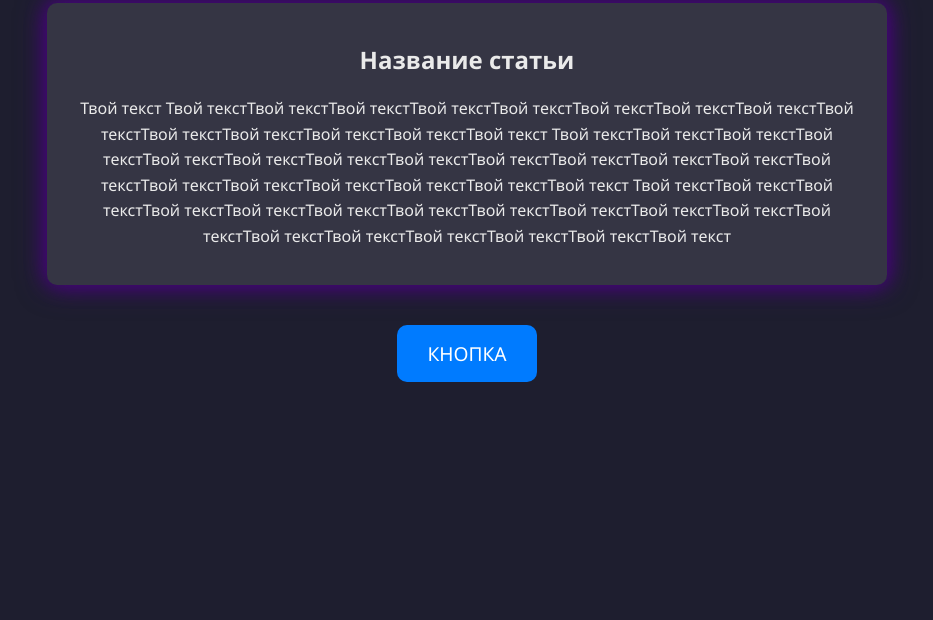
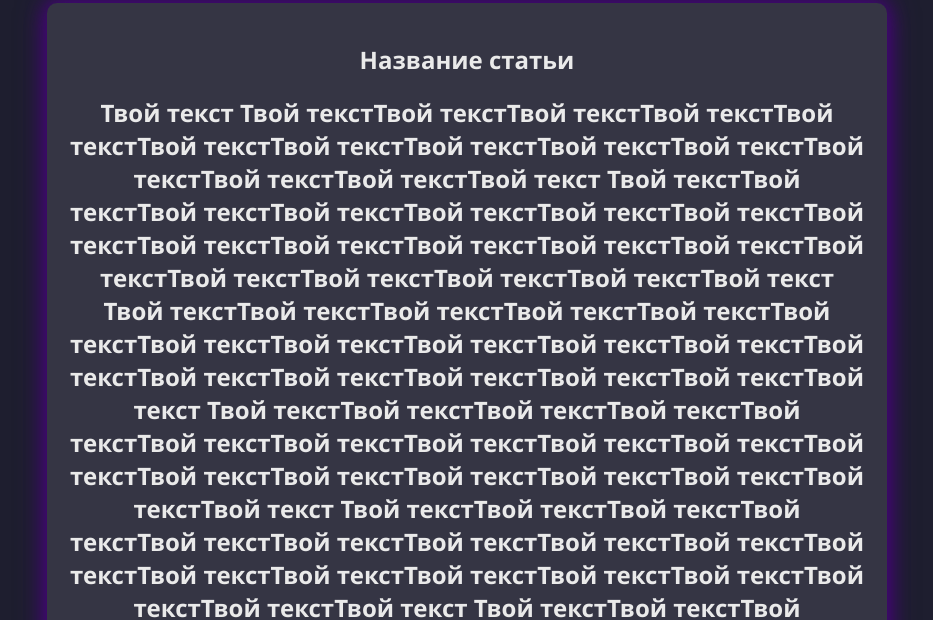
Before and after one commit to exxarbit/webka, a plain HTML site: page index.html in a window 1280 px wide. Shown: the part 342-962 px from the top of the page, without its empty margins (173-1106 px from the left). Before the commit the page ends 800 px from the top, so only its background shows below. Drawn offline with Linux system fonts and the light colour scheme.

Commit message:
Update index.html

```diff
--- a/index.html
+++ b/index.html
@@ -4,7 +4,7 @@
     <meta charset="UTF-8">
     <meta name="viewport" content="width=device-width, initial-scale=1.0">
     <title>Сияние вокруг видео</title>
-    <link rel="stylesheet" href="styles.css"> <!-- Подключение внешнего CSS файла -->
+    <link rel="stylesheet" href="styles.css">
 </head>
 <body>
 
@@ -15,14 +15,21 @@
 
     <div class="article-container">
         <h2 class="article-title">Название статьи</h2>
-        <p>Твой текст Твой текстТвой текстТвой текстТвой текстТвой текстТвой текстТвой текстТвой текстТвой текстТвой текстТвой текстТвой текстТвой текстТвой текст
+        <h2>Твой текст Твой текстТвой текстТвой текстТвой текстТвой текстТвой текстТвой текстТвой текстТвой текстТвой текстТвой текстТвой текстТвой текстТвой текст
             Твой текстТвой текстТвой текстТвой текстТвой текстТвой текстТвой текстТвой текстТвой текстТвой текстТвой текстТвой текстТвой текстТвой текстТвой текстТвой текстТвой текстТвой текстТвой текст
             Твой текстТвой текстТвой текстТвой текстТвой текстТвой текстТвой текстТвой текстТвой текстТвой текстТвой текстТвой текстТвой текстТвой текстТвой текстТвой текстТвой текстТвой текст
-        </p>
+            Твой текстТвой текстТвой текстТвой текстТвой текстТвой текстТвой текстТвой текстТвой текстТвой текстТвой текстТвой текстТвой текстТвой текстТвой текстТвой текстТвой текстТвой текст
+            Твой текстТвой текстТвой текстТвой текстТвой текстТвой текстТвой текстТвой текстТвой текстТвой текстТвой текстТвой текстТвой текстТвой текстТвой текстТвой текстТвой текстТвой текст
+            Твой текстТвой текстТвой текстТвой текстТвой текстТвой текстТвой текстТвой текстТвой текстТвой текстТвой текстТвой текстТвой текстТвой текстТвой текстТвой текстТвой текстТвой текст
+            Твой текстТвой текстТвой текстТвой текстТвой текстТвой текстТвой текстТвой текстТвой текстТвой текстТвой текстТвой текстТвой текстТвой текстТвой текстТвой текстТвой текстТвой текст
+            Твой текстТвой текстТвой текстТвой текстТвой текстТвой текстТвой текстТвой текстТвой текстТвой текстТвой текстТвой текстТвой текстТвой текстТвой текстТвой текстТвой текстТвой текст
+            Твой текстТвой текстТвой текстТвой текстТвой текстТвой текстТвой текстТвой текстТвой текстТвой текстТвой текстТвой текстТвой текстТвой текстТвой текстТвой текстТвой текстТвой текст
+            Твой текстТвой текстТвой текстТвой текстТвой текстТвой текстТвой текстТвой текстТвой текстТвой текстТвой текстТвой текстТвой текстТвой текстТвой текстТвой текстТвой текстТвой текст</h2>
+
     </div>
 
-    <a href="youtube.com" class="button">КНОПКА</a> <!-- Переместили кнопку ниже статьи -->
+    <a href="youtube.com" class="button">ПЕРЕЙТИ ПО ССЫЛКЕ</a>
 
-    <script src="script.js"></script> <!-- Подключение внешнего JavaScript файла -->
+    <script src="script.js"></script>
 </body>
 </html>
```
